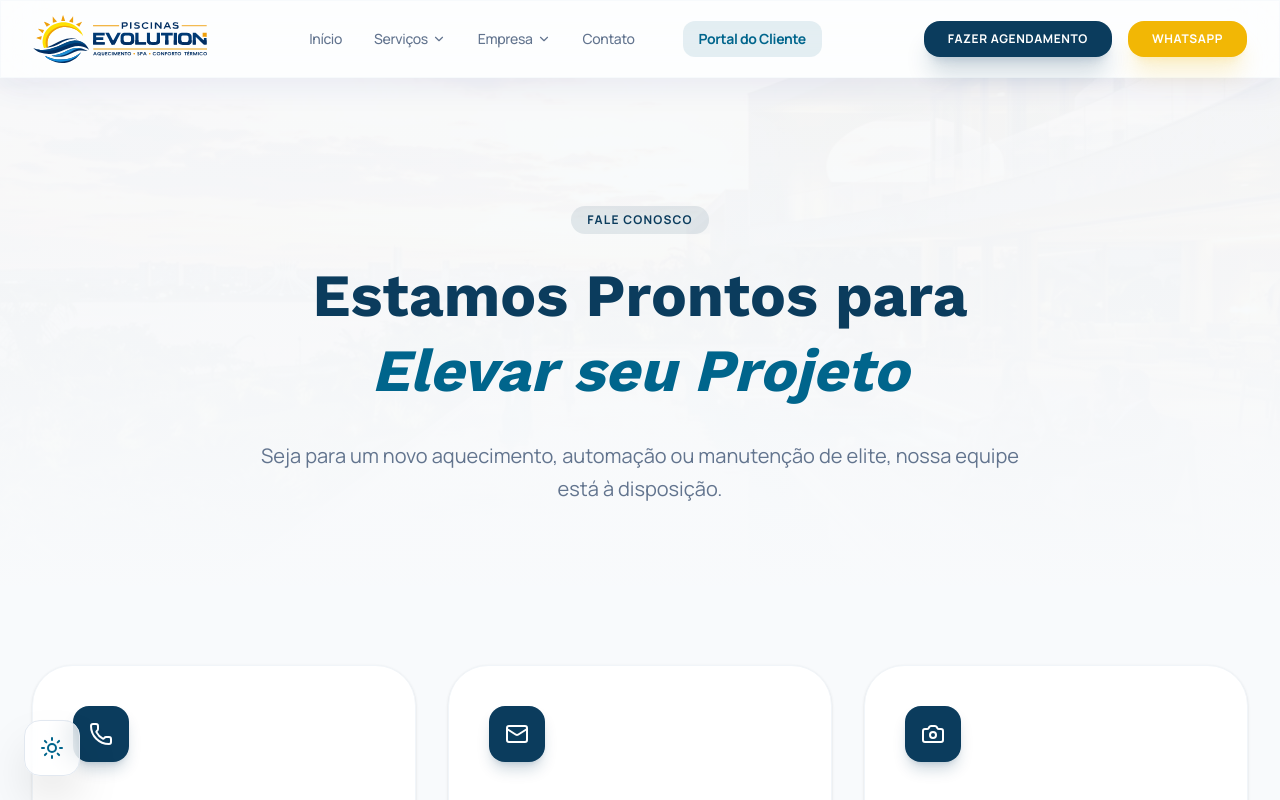
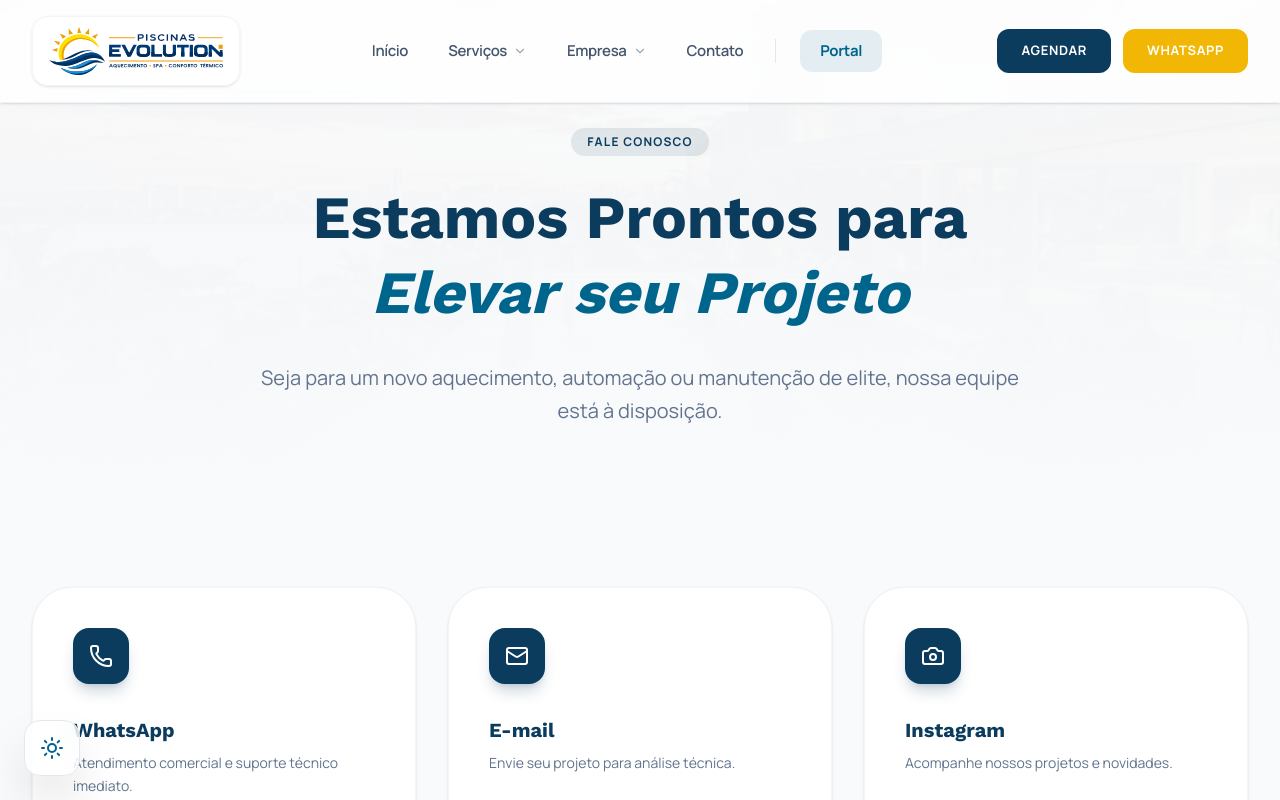
Before and after one commit to Corttex/pisc-evolution-appweb, a Next.js app: page /contato in a window 1280 px wide. Shown: the top 800 px of the page. Built offline with nearby package versions, Linux system fonts and the light colour scheme.

Commit message:
feat: complete navbar redesign and set default theme to light

```diff
--- a/src/app/layout.tsx
+++ b/src/app/layout.tsx
@@ -30,7 +30,7 @@ export default function RootLayout({
               (function() {
                 try {
                   const theme = localStorage.getItem('theme');
-                  if (theme === 'dark' || (!theme && window.matchMedia('(prefers-color-scheme: dark)').matches)) {
+                  if (theme === 'dark') {
                     document.documentElement.classList.add('dark');
                   } else {
                     document.documentElement.classList.remove('dark');
--- a/src/components/Navbar.tsx
+++ b/src/components/Navbar.tsx
@@ -2,7 +2,7 @@
 
 import React, { useState } from "react";
 import Link from "next/link";
-import { ChevronDown, Menu, X } from "lucide-react";
+import { ChevronDown, Menu, X, Droplet, Sun, Wind, Activity, Home, Lightbulb, Shield, Settings, Wrench, PaintBucket, Smartphone } from "lucide-react";
 import { motion, AnimatePresence } from "framer-motion";
 
 export const Navbar = ({ config }: { config: any }) => {
@@ -10,28 +10,32 @@ export const Navbar = ({ config }: { config: any }) => {
   const title = config?.site_titulo || "Piscinas Evolution";
   const [isMobileMenuOpen, setIsMobileMenuOpen] = useState(false);
 
+  // Split services to map icons (simulated) for the mega menu
+  const serviceItems = [
+    { name: "Aquecimento Solar", href: "/servicos/aquecimento-solar", icon: Sun },
+    { name: "Trocador de Calor", href: "/servicos/trocador-de-calor", icon: Activity },
+    { name: "Boiler", href: "/servicos/boiler", icon: Droplet },
+    { name: "Limpeza de Placas", href: "/servicos/limpeza-de-placas", icon: Wind },
+    { name: "Manutenção e Trocas", href: "/servicos/manutencao-e-trocas", icon: Wrench },
+    { name: "Banheiras", href: "/servicos/banheiras", icon: Droplet },
+    { name: "Saunas", href: "/servicos/saunas", icon: Wind },
+    { name: "Spas", href: "/servicos/spas", icon: Droplet },
+    { name: "Cascata", href: "/servicos/cascata", icon: Droplet },
+    { name: "Iluminação LED", href: "/servicos/iluminacao-led", icon: Lightbulb },
+    { name: "Cerca de Proteção", href: "/servicos/cerca-de-protecao", icon: Shield },
+    { name: "Casa de Máquinas", href: "/servicos/casa-de-maquinas", icon: Settings },
+    { name: "Higienização", href: "/servicos/higienizacao", icon: PaintBucket },
+    { name: "Aquecimento de Piscina", href: "/servicos/aquecimento-de-piscina", icon: Sun },
+    { name: "Reforma Técnica", href: "/servicos/reforma-tecnica", icon: Wrench },
+    { name: "Automação", href: "/servicos/automacao", icon: Smartphone }
+  ];
+
   const menuItems = [
     { name: "Início", href: "/" },
     {
       name: "Serviços",
-      submenu: [
-        { name: "Aquecimento Solar", href: "/servicos/aquecimento-solar" },
-        { name: "Trocador de Calor", href: "/servicos/trocador-de-calor" },
-        { name: "Boiler", href: "/servicos/boiler" },
-        { name: "Limpeza de Placas", href: "/servicos/limpeza-de-placas" },
-        { name: "Manutenção e Trocas", href: "/servicos/manutencao-e-trocas" },
-        { name: "Banheiras", href: "/servicos/banheiras" },
-        { name: "Saunas", href: "/servicos/saunas" },
-        { name: "Spas", href: "/servicos/spas" },
-        { name: "Cascata", href: "/servicos/cascata" },
-        { name: "Iluminação LED", href: "/servicos/iluminacao-led" },
-        { name: "Cerca de Proteção", href: "/servicos/cerca-de-protecao" },
-        { name: "Casa de Máquinas", href: "/servicos/casa-de-maquinas" },
-        { name: "Higienização", href: "/servicos/higienizacao" },
-        { name: "Aquecimento de Piscina", href: "/servicos/aquecimento-de-piscina" },
-        { name: "Reforma Técnica", href: "/servicos/reforma-tecnica" },
-        { name: "Automação", href: "/servicos/automacao" }
-      ]
+      isMega: true,
+      submenu: serviceItems
     },
     {
       name: "Empresa",
@@ -43,73 +47,107 @@ export const Navbar = ({ config }: { config: any }) => {
   ];
 
   return (
-    <header className="glass-premium z-50 sticky top-0 border-b border-slate-100/50">
-      <nav className="flex justify-between items-center px-8 py-3 max-w-[1400px] mx-auto w-full">
-        <Link href="/" className="hover:opacity-80 transition-all block dark:bg-white/90 dark:backdrop-blur-sm dark:p-2 dark:-m-2 dark:rounded-xl dark:shadow-sm">
+    <header className="fixed w-full z-50 top-0 transition-all duration-300 bg-white/80 dark:bg-slate-950/80 backdrop-blur-xl border-b border-slate-200/50 dark:border-slate-800/50 shadow-sm">
+      <nav className="flex justify-between items-center px-6 lg:px-8 py-4 max-w-[1400px] mx-auto w-full">
+        {/* Logo Modern Pill */}
+        <Link
+          href="/"
+          className="relative group flex items-center bg-white/90 dark:bg-slate-900/90 backdrop-blur-md px-4 py-2.5 rounded-2xl shadow-sm border border-slate-100 dark:border-slate-800 hover:shadow-md transition-all duration-300"
+        >
           <img
             src="/Logo/Logo Horizontal.svg"
             alt={title}
-            className="h-12 w-auto"
+            className="h-10 lg:h-12 w-auto transition-transform duration-300 group-hover:scale-[1.02]"
           />
         </Link>
 
         {/* Desktop Menu */}
-        <div className="hidden lg:flex items-center gap-8 font-body text-sm font-medium tracking-tight">
+        <div className="hidden lg:flex items-center gap-2 font-body text-[15px] font-semibold tracking-tight">
           {menuItems.map((item, idx) => (
             <div key={idx} className="relative group">
               {item.submenu ? (
                 <>
-                  <button className="flex items-center gap-1 text-slate-500 hover:text-primary transition-colors py-4">
-                    {item.name} <ChevronDown size={14} className="group-hover:rotate-180 transition-transform" />
+                  <button className="flex items-center gap-1.5 px-4 py-2.5 rounded-xl text-slate-600 dark:text-slate-300 hover:bg-slate-50 dark:hover:bg-slate-800/50 hover:text-primary dark:hover:text-white transition-all duration-300">
+                    {item.name}
+                    <ChevronDown size={14} className="group-hover:rotate-180 transition-transform duration-300 opacity-50 group-hover:opacity-100" />
                   </button>
-                  <div className="absolute top-full left-0 w-64 bg-white/95 backdrop-blur-md rounded-2xl shadow-2xl border border-slate-100 p-4 opacity-0 invisible group-hover:opacity-100 group-hover:visible transition-all duration-300 translate-y-2 group-hover:translate-y-0">
+
+                  {/* Dropdown Container */}
+                  <div className={`absolute top-[120%] left-1/2 -translate-x-1/2 ${item.isMega ? 'w-[640px]' : 'w-64'} bg-white dark:bg-slate-900/95 backdrop-blur-xl rounded-2xl shadow-2xl border border-slate-100 dark:border-slate-800 p-3 opacity-0 invisible group-hover:opacity-100 group-hover:visible transition-all duration-300 translate-y-4 group-hover:translate-y-0 before:absolute before:-top-6 before:left-0 before:w-full before:h-6`}>
+
+                    {item.isMega ? (
+                      <div className="grid grid-cols-2 gap-2 p-2">
+                        {item.submenu.map((sub: any, sIdx) => {
+                          const Icon = sub.icon || Activity;
+                          return (
+                            <Link
+                              key={sIdx}
+                              href={sub.href}
+                              className="flex items-center gap-3 px-3 py-2.5 text-slate-600 dark:text-slate-300 hover:text-primary dark:hover:text-white hover:bg-slate-50 dark:hover:bg-slate-800 rounded-xl transition-all duration-200 group/link"
+                            >
+                              <div className="w-8 h-8 rounded-lg bg-slate-100 dark:bg-slate-800 flex items-center justify-center group-hover/link:bg-primary/10 group-hover/link:text-primary transition-colors">
+                                <Icon size={16} />
+                              </div>
+                              <span className="font-medium text-sm">{sub.name}</span>
+                            </Link>
+                          )
+                        })}
+                      </div>
+                    ) : (
                       <div className="space-y-1">
                         {item.submenu.map((sub, sIdx) => (
                           <Link
                             key={sIdx}
                             href={sub.href}
-                          className="block px-4 py-2.5 text-slate-500 hover:text-primary hover:bg-slate-50 rounded-xl transition-all"
+                            className="block px-4 py-2.5 text-slate-600 dark:text-slate-300 hover:text-primary dark:hover:text-white hover:bg-slate-50 dark:hover:bg-slate-800 rounded-xl transition-all duration-200 font-medium"
                           >
                             {sub.name}
                           </Link>
                         ))}
                       </div>
+                    )}
                   </div>
                 </>
               ) : (
-                <Link className="text-slate-500 hover:text-primary transition-colors py-4" href={item.href}>
+                <Link
+                  className="px-4 py-2.5 rounded-xl text-slate-600 dark:text-slate-300 hover:bg-slate-50 dark:hover:bg-slate-800/50 hover:text-primary dark:hover:text-white transition-all duration-300"
+                  href={item.href}
+                >
                   {item.name}
                 </Link>
               )}
             </div>
           ))}
 
+          <div className="w-px h-6 bg-slate-200 dark:bg-slate-700 mx-2" />
+
           <Link
-            className="px-4 py-2 bg-secondary/10 text-secondary rounded-xl font-bold hover:bg-secondary hover:text-white transition-all duration-300 ml-4"
+            className="px-5 py-2.5 bg-secondary/10 dark:bg-secondary/20 text-secondary dark:text-secondary-light rounded-xl font-bold hover:bg-secondary hover:text-white transition-all duration-300 ml-2"
             href="/minha-piscina"
           >
-            Portal do Cliente
+            Portal
           </Link>
         </div>
 
-        <div className="flex items-center gap-4">
+        {/* Desktop Actions */}
+        <div className="flex items-center gap-3">
           <Link
             href="/agendamento"
-            className="hidden xl:block bg-primary text-white px-6 py-2.5 rounded-2xl font-body font-bold transition-all hover:scale-105 active:scale-95 shadow-xl shadow-primary/20 text-xs uppercase tracking-wider"
+            className="hidden xl:block bg-primary text-white px-6 py-3 rounded-xl font-body font-bold transition-all duration-300 hover:shadow-xl hover:shadow-primary/20 hover:-translate-y-0.5 active:scale-95 text-[13px] uppercase tracking-wider"
           >
-            Fazer Agendamento
+            Agendar
           </Link>
           <Link
             href={`https://wa.me/${whatsapp.replace(/\D/g, '')}`}
             target="_blank"
-            className="hidden sm:flex bg-cta text-white px-6 py-2.5 rounded-2xl font-body font-bold transition-all hover:scale-105 active:scale-95 shadow-xl shadow-cta/20 items-center gap-2 text-xs uppercase tracking-wider"
+            className="hidden sm:flex bg-cta text-white px-6 py-3 rounded-xl font-body font-bold transition-all duration-300 hover:shadow-xl hover:shadow-cta/30 hover:-translate-y-0.5 active:scale-95 items-center gap-2 text-[13px] uppercase tracking-wider"
           >
             WhatsApp
           </Link>
 
           {/* Mobile Menu Toggle */}
           <button
-            className="lg:hidden p-2 text-primary hover:bg-slate-100 rounded-xl transition-colors"
+            className="lg:hidden p-2 text-primary dark:text-white hover:bg-slate-100 dark:hover:bg-slate-800 rounded-xl transition-colors"
             onClick={() => setIsMobileMenuOpen(!isMobileMenuOpen)}
           >
             {isMobileMenuOpen ? <X size={24} /> : <Menu size={24} />}
@@ -121,23 +159,23 @@ export const Navbar = ({ config }: { config: any }) => {
       <AnimatePresence>
         {isMobileMenuOpen && (
           <motion.div
-            initial={{ opacity: 0, y: -20 }}
+            initial={{ opacity: 0, y: -10 }}
             animate={{ opacity: 1, y: 0 }}
-            exit={{ opacity: 0, y: -20 }}
-            className="lg:hidden absolute top-full left-0 w-full bg-white border-b border-slate-100 shadow-2xl p-8 space-y-6 z-50 overflow-y-auto max-h-[80vh]"
+            exit={{ opacity: 0, y: -10 }}
+            className="lg:hidden absolute top-full left-0 w-full bg-white dark:bg-slate-950 border-b border-slate-100 dark:border-slate-800 shadow-2xl p-6 space-y-6 z-50 overflow-y-auto max-h-[85vh]"
           >
             {menuItems.map((item, idx) => (
-              <div key={idx} className="space-y-4">
+              <div key={idx} className="space-y-3">
                 {item.submenu ? (
                   <>
-                    <p className="text-[10px] font-bold text-slate-400 uppercase tracking-widest">{item.name}</p>
-                    <div className="grid grid-cols-1 gap-4 pl-4 border-l-2 border-slate-100">
+                    <p className="text-[11px] font-bold text-slate-400 dark:text-slate-500 uppercase tracking-widest">{item.name}</p>
+                    <div className="grid grid-cols-1 sm:grid-cols-2 gap-2 pl-2 border-l-2 border-slate-100 dark:border-slate-800">
                       {item.submenu.map((sub, sIdx) => (
                         <Link
                           key={sIdx}
                           href={sub.href}
                           onClick={() => setIsMobileMenuOpen(false)}
-                          className="text-primary font-bold text-lg"
+                          className="px-3 py-2 text-slate-700 dark:text-slate-300 font-semibold hover:text-primary dark:hover:text-white hover:bg-slate-50 dark:hover:bg-slate-900 rounded-lg transition-colors"
                         >
                           {sub.name}
                         </Link>
@@ -148,25 +186,25 @@ export const Navbar = ({ config }: { config: any }) => {
                   <Link
                     href={item.href}
                     onClick={() => setIsMobileMenuOpen(false)}
-                    className="block text-2xl font-bold text-primary"
+                    className="block text-xl font-bold text-slate-900 dark:text-white"
                   >
                     {item.name}
                   </Link>
                 )}
               </div>
             ))}
-            <div className="pt-8 flex flex-col gap-4">
+            <div className="pt-6 mt-6 border-t border-slate-100 dark:border-slate-800 flex flex-col gap-3">
               <Link
                 href="/minha-piscina"
                 onClick={() => setIsMobileMenuOpen(false)}
-                className="w-full bg-secondary/10 text-secondary py-4 rounded-2xl font-bold text-center"
+                className="w-full bg-secondary/10 dark:bg-secondary/20 text-secondary py-3.5 rounded-xl font-bold text-center text-sm uppercase tracking-wide"
               >
                 Portal do Cliente
               </Link>
               <Link
                 href="/agendamento"
                 onClick={() => setIsMobileMenuOpen(false)}
-                className="w-full bg-primary text-white py-4 rounded-2xl font-bold text-center"
+                className="w-full bg-primary text-white py-3.5 rounded-xl font-bold text-center text-sm uppercase tracking-wide"
               >
                 Agendamento Online
               </Link>
```
Lines whose indentation alone changed are shown as unchanged.
